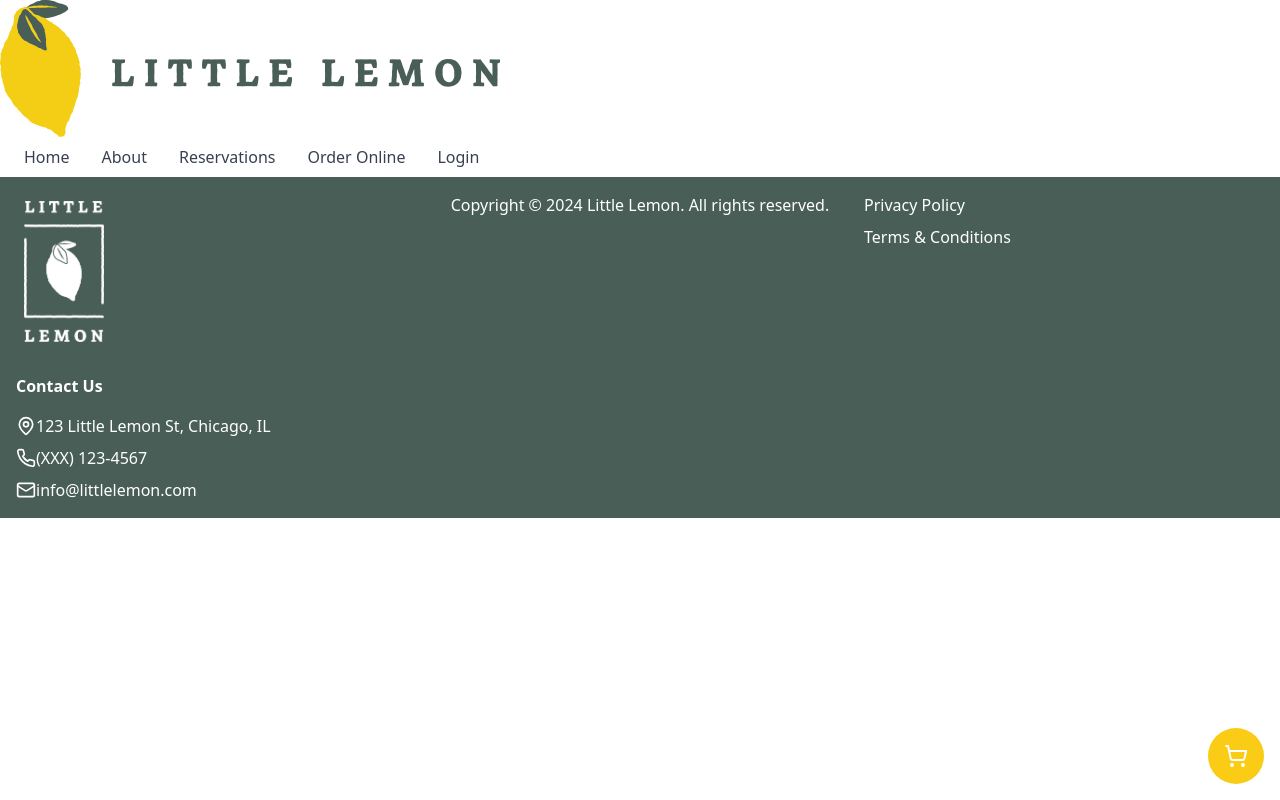
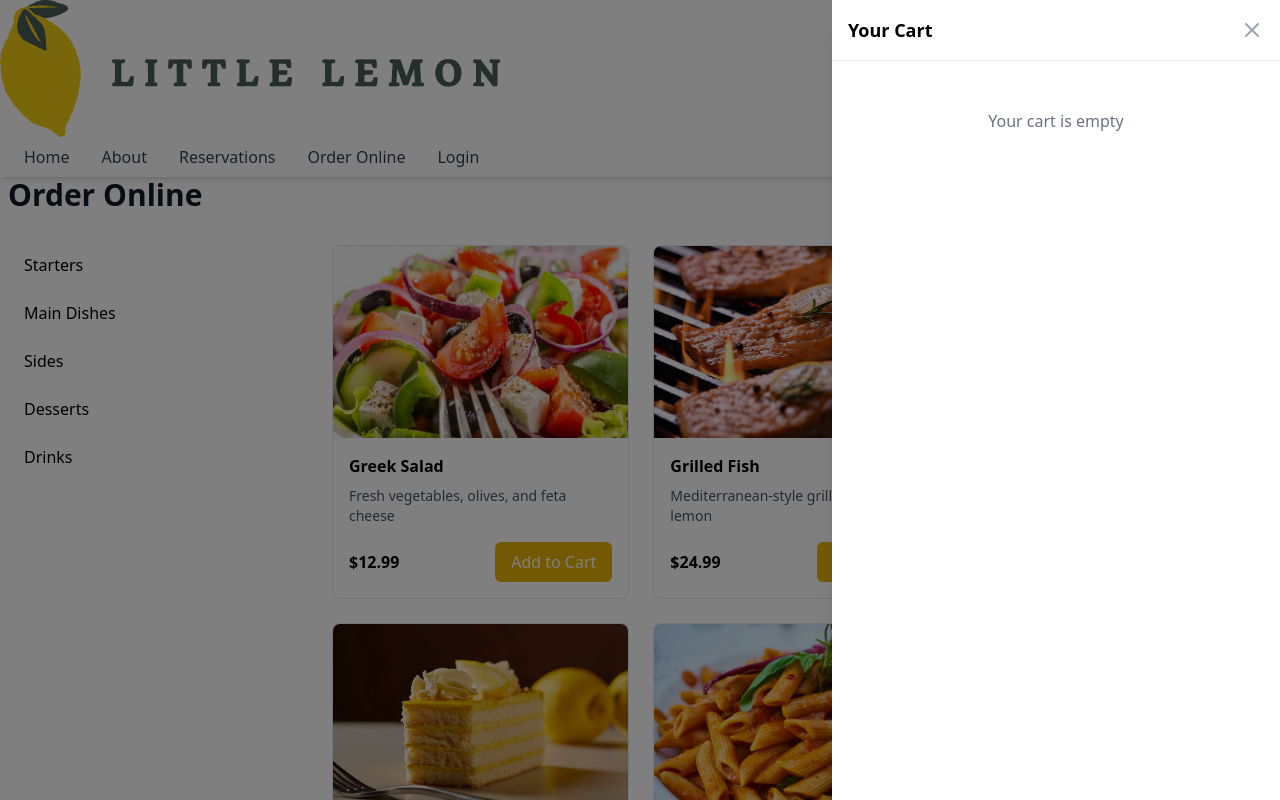
Before and after one commit to JakhmolaShikhar/Little-Lemon, a React (Vite) app: page /order in a window 1280 px wide. Both pictures are taken after a click on the button 1236 px from the left and 756 px from the top of the page. Shown: the top 800 px of the page. Built offline with nearby package versions, Linux system fonts and the light colour scheme.

Commit message:
working on order component

```diff
--- a/src/components/Order.jsx
+++ b/src/components/Order.jsx
@@ -1,6 +1,6 @@
 /* eslint-disable no-unused-vars */
 import React, { useState } from 'react'
-import { ShoppingCart } from 'lucide-react';
+import { ShoppingCart, Minus, Plus, X } from 'lucide-react';
 
 const Order = () => {
 	const [cart, setCart] = useState([]);
@@ -21,15 +21,15 @@ const Order = () => {
 		  description: 'Fresh vegetables, olives, and feta cheese',
 		  price: 12.99,
 		  category: 'starters',
-		  image: '/api/placeholder/200/200'
+		  image: '/img/menu_items/Greek salad.jpg',
 		},
 		{
 		  id: 2,
 		  name: 'Grilled Fish',
 		  description: 'Mediterranean-style grilled fish with lemon',
-		  price: 25.99,
+		  price: 24.99,
 		  category: 'mains',
-		  image: '/api/placeholder/200/200'
+		  image: '/img/Grilled fish B.jpg',
 		},
 		{
 		  id: 3,
@@ -37,7 +37,7 @@ const Order = () => {
 		  description: 'Grilled bread with tomatoes and herbs',
 		  price: 9.99,
 		  category: 'starters',
-		  image: '/api/placeholder/200/200'
+		  image: '/img/menu_items/Bruschetta.jpg',
 		},
 		{
 		  id: 4,
@@ -45,16 +45,26 @@ const Order = () => {
 		  description: 'Traditional Italian lemon cake',
 		  price: 8.99,
 		  category: 'desserts',
-		  image: '/api/placeholder/200/200'
-		}
+		  image: '/img/menu_items/Lemon dessert.jpg',
+		},
+		{
+			id: 5,
+			name: 'Pasta',
+			description: 'Pumpkin and Vodka sauce creamy penne pasta',
+			price: 19.99,
+			category: 'mains',
+			image: '/img/pasta.jpg',
+		},
 	  ];
 
 	const addCart = (item) => {
 		const existingItem = cart.find(cartItem => cartItem.id === item.id);
 		if(existingItem){
 			setCart(cart.map(cartItem =>
-				cartItem.is === item.id ? {...cartItem, quantity: cartItem.quantity +1} : cartItem
+				cartItem.id === item.id ? {...cartItem, quantity: cartItem.quantity +1} : cartItem
 			));
+		} else {
+			setCart([...cart, {...item, quantity: 1}])
 		}
 	}
 
@@ -84,12 +94,125 @@ const Order = () => {
 		>
 			<ShoppingCart />
 			{cart.length > 0 && (
-					<span className='absolute -top-2 -right-2 bg-red-500 text-white text-xs w-6 h-6'>
-						{cart.reduce((item, total) => total + item.quantity, 0)}
+				<span className='absolute -top-2 -right-2 bg-red-500 text-white text-xs w-6 h-6 rounded-full flex items-center justify-center'>
+					{cart.reduce((total, item) => total + item.quantity, 0)}
 				</span>
 			)}
 
 		</button>
+
+		{showCart && (
+        <div className="fixed inset-0 z-50 overflow-hidden">
+          <div className="absolute inset-0 bg-black bg-opacity-50" onClick={() => setShowCart(false)} />
+          <div className="absolute right-0 top-0 bottom-0 w-full max-w-md bg-white shadow-xl">
+            <div className="flex flex-col h-full">
+              <div className="flex items-center justify-between p-4 border-b">
+                <h3 className="text-lg font-semibold">Your Cart</h3>
+                <button onClick={() => setShowCart(false)} className="text-gray-400 hover:text-gray-500">
+                  <X />
+                </button>
+              </div>
+
+              <div className="flex-1 overflow-y-auto p-4">
+                {cart.length === 0 ? (
+                  <p className="text-gray-500 text-center py-8">Your cart is empty</p>
+                ) : (
+                  <div className="space-y-4">
+                    {cart.map(item => (
+                      <div key={item.id} className="flex items-center gap-4 border-b pb-4">
+                        <img src={item.image} alt={item.name} className="w-16 h-16 object-cover rounded" />
+                        <div className="flex-1">
+                          <h4 className="font-semibold">{item.name}</h4>
+                          <p className="text-gray-500">${item.price}</p>
+                          <div className="flex items-center gap-2 mt-2">
+                            <button
+                              onClick={() => updateQuantity(item.id, item.quantity - 1)}
+                              className="p-1 hover:bg-gray-100 rounded"
+                            >
+                              <Minus size={16} />
+                            </button>
+                            <span>{item.quantity}</span>
+                            <button
+                              onClick={() => updateQuantity(item.id, item.quantity + 1)}
+                              className="p-1 hover:bg-gray-100 rounded"
+                            >
+                              <Plus size={16} />
+                            </button>
+                          </div>
+                        </div>
+                        <button
+                          onClick={() => removeFromCart(item.id)}
+                          className="text-gray-400 hover:text-gray-500"
+                        >
+                          <X size={20} />
+                        </button>
+                      </div>
+                    ))}
+                  </div>
+                )}
+              </div>
+
+              {cart.length > 0 && (
+                <div className="border-t p-4">
+                  <div className="flex justify-between mb-4">
+                    <span className="font-semibold">Total</span>
+                    <span className="font-semibold">${getTotalAmount().toFixed(2)}</span>
+                  </div>
+                  <button className="w-full bg-yellow-500 text-white py-2 rounded-md hover:bg-yellow-600 transition-colors">
+                    Checkout
+                  </button>
+                </div>
+              )}
+            </div>
+          </div>
+        </div>
+      )}
+
+      {/* Menu */}
+      <h2 className="text-3xl font-bold text-gray-900 mb-8">Order Online</h2>
+      <div className="grid grid-cols-1 md:grid-cols-3 lg:grid-cols-4 gap-8">
+        {/* Categories */}
+        <div className="md:col-span-1">
+          <div className="space-y-2">
+            {categories.map(category => (
+              <button
+                key={category.id}
+                className="w-full text-left px-4 py-2 rounded-lg hover:bg-gray-100 transition-colors"
+              >
+                {category.name}
+              </button>
+            ))}
+          </div>
+        </div>
+
+        {/* Menu Items */}
+        <div className="md:col-span-2 lg:col-span-3">
+          <div className="grid grid-cols-1 sm:grid-cols-2 lg:grid-cols-3 gap-6">
+            {menuItems.map(item => (
+              <div key={item.id} className="border rounded-lg overflow-hidden hover:shadow-lg transition-shadow">
+                <img
+                  src={item.image}
+                  alt={item.name}
+                  className="w-full h-48 object-cover"
+                />
+                <div className="p-4">
+                  <h3 className="font-semibold mb-2">{item.name}</h3>
+                  <p className="text-gray-600 text-sm mb-4">{item.description}</p>
+                  <div className="flex items-center justify-between">
+                    <span className="font-semibold">${item.price}</span>
+                    <button
+                      onClick={() => addCart(item)}
+                      className="bg-yellow-500 text-white px-4 py-2 rounded-md hover:bg-yellow-600 transition-colors"
+                    >
+                      Add to Cart
+                    </button>
+                  </div>
+                </div>
+              </div>
+            ))}
+          </div>
+        </div>
+      </div>
 	</div>
   )
 }
```
Lines whose indentation alone changed are shown as unchanged.
